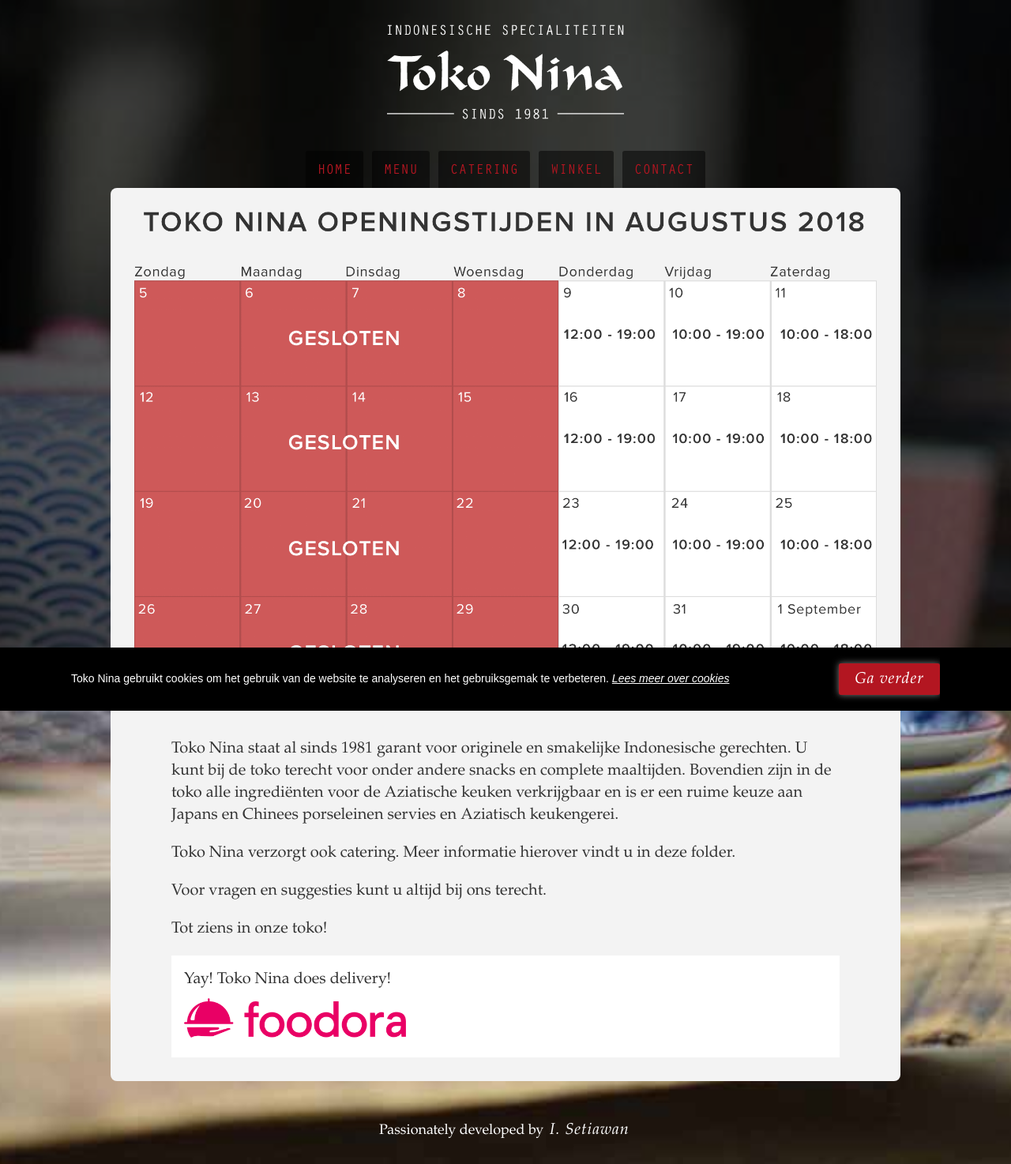
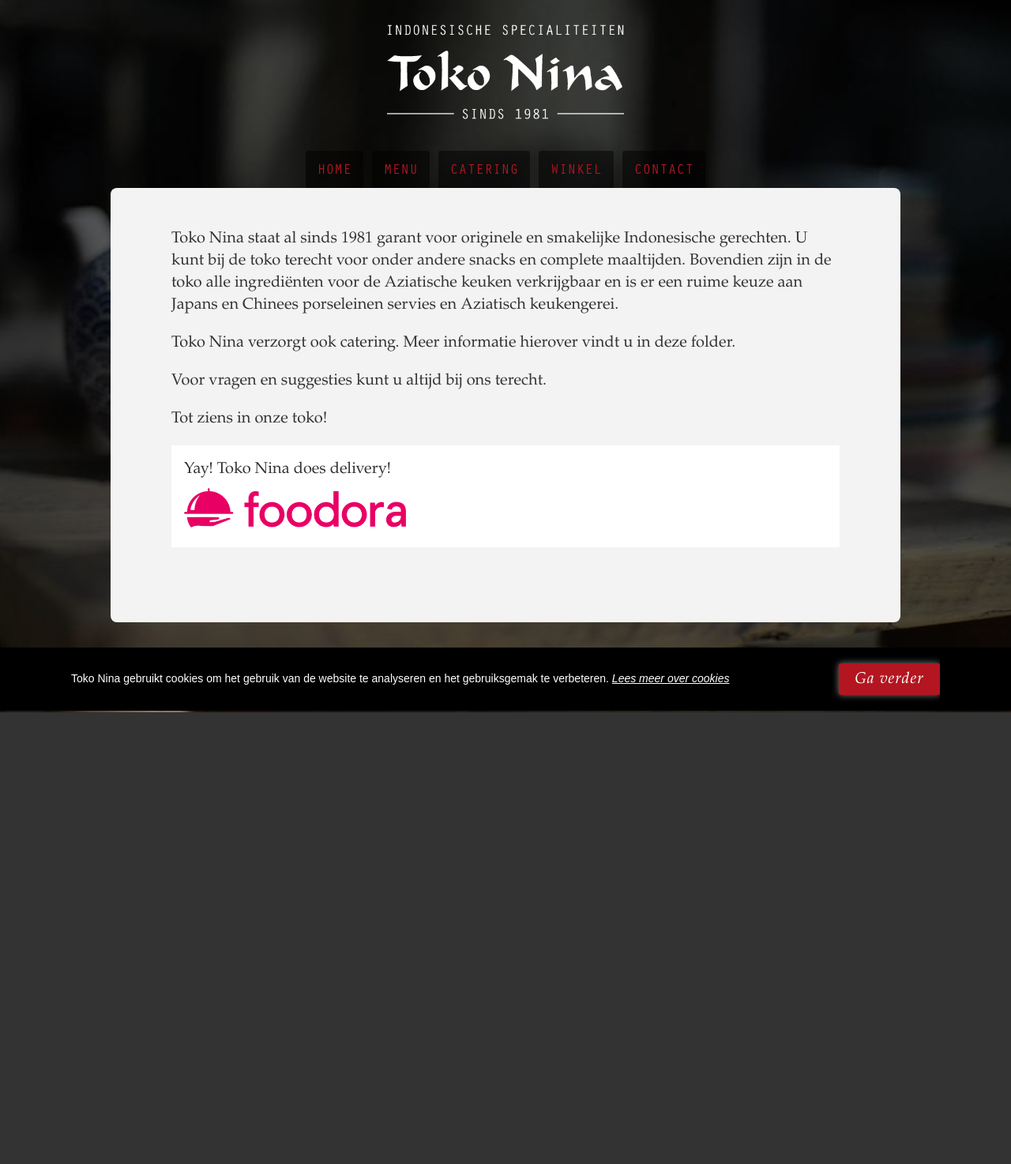
Before and after one commit to tokonina/tokonina.github.io, a Jekyll site: the page built from index.html, in a window 1280 px wide. Shown: the whole page at 79% size. Built offline with Jekyll 4.4.1, drawn with Linux system fonts in a browser that asks for light colours; after the commit the page ends 902 px from its top, so only the background shows below that.

Commit message:
Remove the Calendar opening 2018

```diff
--- a/index.html
+++ b/index.html
@@ -10,8 +10,6 @@
 >
   {% include header.html %}
   <article class="content-box">
-    <img src="/img/TokoNinaOpeningstijden2018.png" alt="Toko Nina openingstijden August 2018" style="margin-bottom: 16px; max-width: 100%;">
-
     <div class="textbox">
       <p>Toko Nina staat al sinds 1981 garant voor originele en smakelijke Indonesische gerechten. U kunt bij de toko terecht voor onder andere snacks en complete maaltijden. Bovendien zijn in de toko alle ingrediënten voor de Aziatische keuken verkrijgbaar en is er een ruime keuze aan Japans en Chinees porseleinen servies en Aziatisch keukengerei.
       </p>
```
Also changed, not shown: 1 other file.
